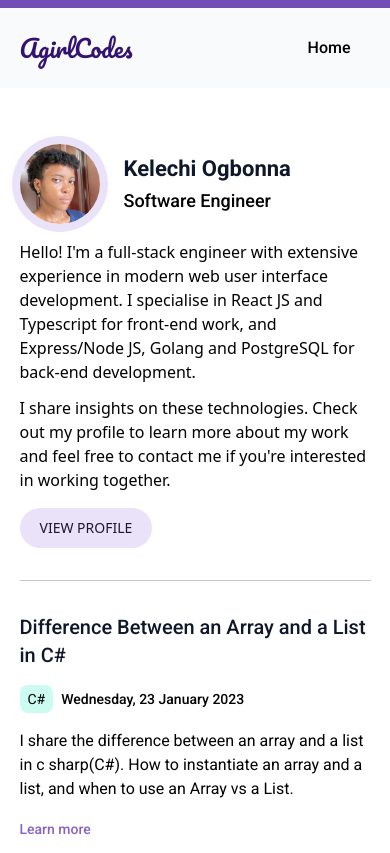
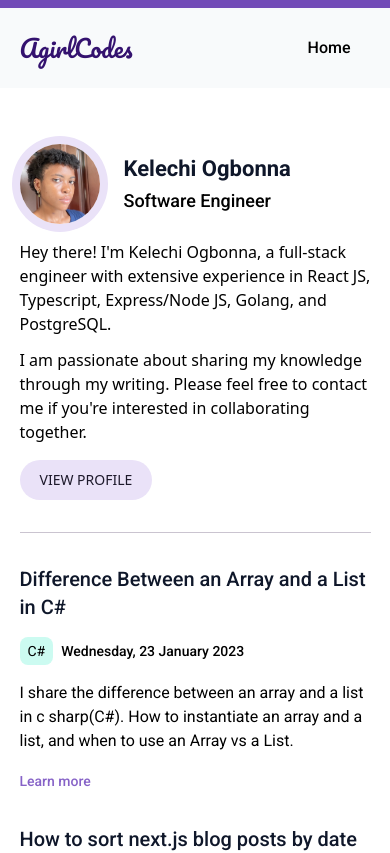
Before and after one commit to Kellswork/agirlcodes.dev, a Next.js app: page / in a window 390 px wide. Shown: the top 853 px of the page. Built offline with nearby package versions, Linux system fonts and the light colour scheme.

Commit message:
update some texts

```diff
--- a/components/layout.tsx
+++ b/components/layout.tsx
@@ -1,6 +1,4 @@
 import Head from "next/head";
-import Image from "next/image";
-import Link from "next/link";
 import React from "react";
 
 interface LayoutProps {
@@ -9,7 +7,7 @@ interface LayoutProps {
 }
 
 const siteDetails ={
-  title: "agirlcodes.dev",
+  title: "agirlcodes",
   description: "Welcome to my software development blog! Here, I provide valuable insights into modern web development using various technologies such as React JS, Typescript, Express/Node JS, Golang, and PostgreSQL. If you're looking for comprehensive articles on these technologies, you've come to the right place.",
   image: "/agirlcodes.jpg",
 }
--- a/components/molecules/cards.tsx
+++ b/components/molecules/cards.tsx
@@ -14,14 +14,19 @@ interface CardProps {
   url?: string;
 }
 
-export const BlogPostlistCard = ({ title, url, description,fullDate, tags }: CardProps) => (
+export const BlogPostlistCard = ({
+  title,
+  url,
+  description,
+  fullDate,
+  tags,
+}: CardProps) => (
   <div className="box-border font-roboto max-w-[632px] rounded  py-4 md:max-w-full">
-
     <h2 className="text-titleLarge font-medium pb-4 md:text-[20px] sm:text-[20px] hover:opacity-80">
       <Link href={`/posts/${url}`}> {title}</Link>
     </h2>
     <div className="pb-4">
-        <FilterChipFilled tags={tags}/>
+      <FilterChipFilled tags={tags} />
       <span className="px-2 text-sm font-medium">{fullDate}</span>
     </div>
     <div className="max-w-[600px] pb-4 md:max-w-full">{description}</div>
@@ -31,12 +36,11 @@ export const BlogPostlistCard = ({ title, url, description,fullDate, tags }: Car
     >
       Learn more
     </Link>
-
   </div>
 );
 
 export const ProfileCard = () => (
-  <div className="w-80 border border-[#CAC4D0] rounded-xl bg-white max-h-[680px] md:hidden sm:hidden">
+  <div className="w-80 border border-[#CAC4D0] rounded-xl bg-white max-h-[625px] md:hidden sm:hidden">
     <div className="relative">
       <div className="h-48 rounded-t-xl bg-purple-1 opacity-50"></div>
       <div className="absolute top-28 left-1/4 ">
@@ -60,13 +64,15 @@ export const ProfileCard = () => (
       </p>
 
       <p className="text-left text-sm pb-3">
-      Hey there! I&apos;m Kelechi Ogbonna, a full-stack engineer with extensive experience in React JS, Typescript, Express/Node JS, Golang, and PostgreSQL.
+        Hey there! I&apos;m Kelechi Ogbonna, a full-stack engineer with
+        extensive experience in React JS, Typescript, Express/Node JS, Golang,
+        and PostgreSQL.
       </p>
       <p className="text-left text-sm pb-3">
-      I am passionate about sharing my knowledge through my writing. Please feel free to contact me if you&apos;re interested in collaborating together.
+        I am passionate about sharing my knowledge through my writing. Please
+        feel free to contact me if you&apos;re interested in collaborating
+        together.
       </p>
-
-
 
       <Button
         text="VIEW PROFILE"
@@ -103,15 +109,14 @@ export const ProfileCardMobile = () => (
 
     <div className="profile-details mt-4 mb-8 max-w-[90%] sm:max-w-full">
       <p className="text-left pb-3">
-        Hello! I&apos;m a full-stack engineer with extensive experience in
-        modern web user interface development. I specialise in React JS and
-        Typescript for front-end work, and Express/Node JS, Golang and
-        PostgreSQL for back-end development.
+        Hey there! I&apos;m Kelechi Ogbonna, a full-stack engineer with
+        extensive experience in React JS, Typescript, Express/Node JS, Golang,
+        and PostgreSQL.
       </p>
       <p className="text-left pb-4">
-        I share insights on these technologies. Check out my profile to learn
-        more about my work and feel free to contact me if you&apos;re interested
-        in working together.
+        I am passionate about sharing my knowledge through my writing. Please
+        feel free to contact me if you&apos;re interested in collaborating
+        together.
       </p>
 
       <Button
```
Also changed, not shown: 2 other files (tests, documents, lock files or other folders). Lines whose indentation alone changed are shown as unchanged.
